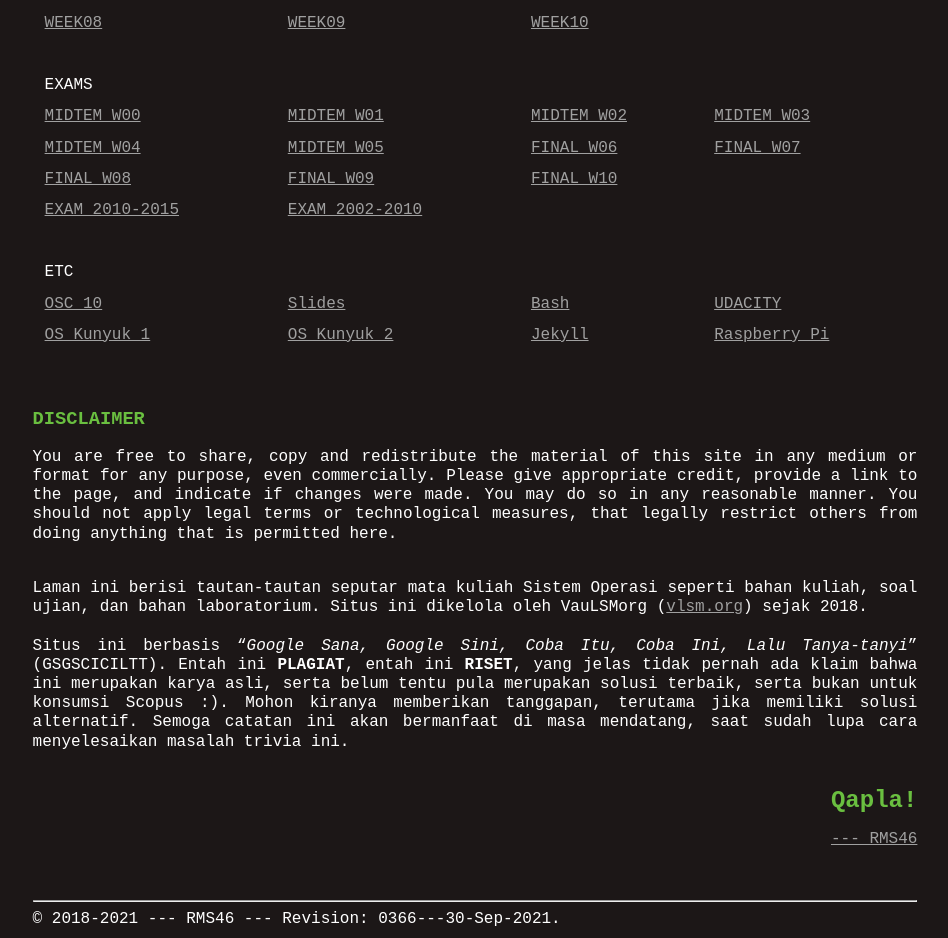
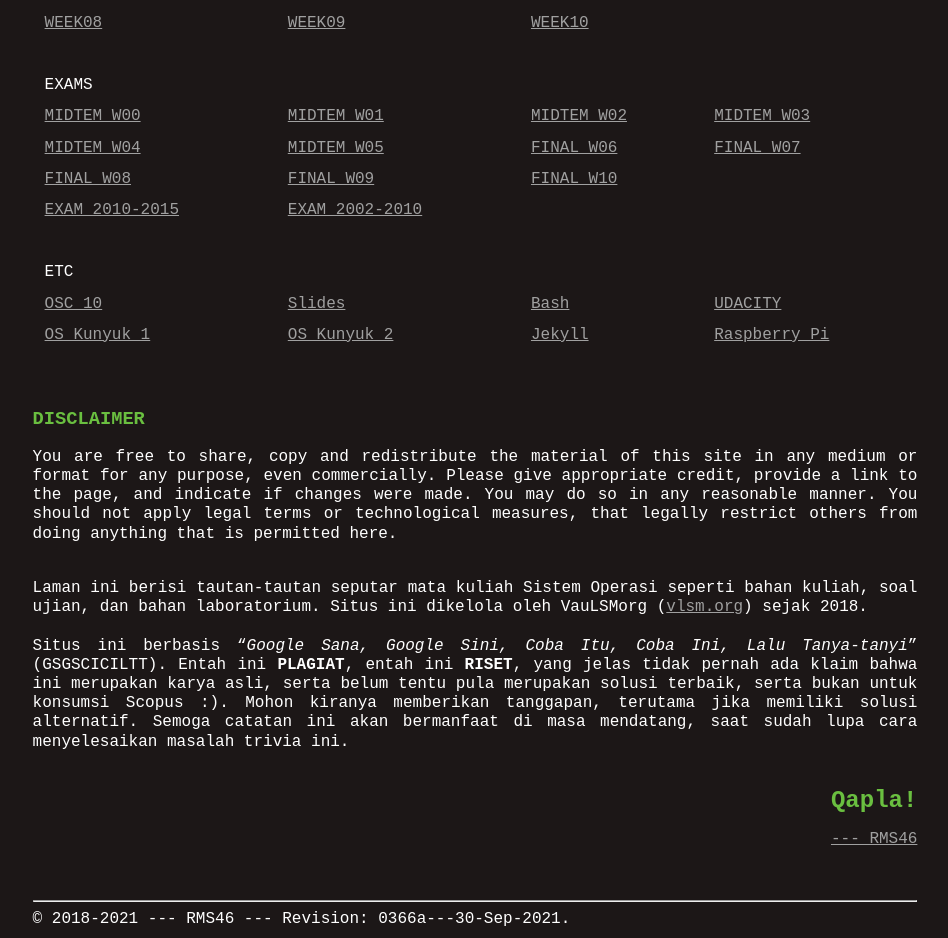
Before and after one commit to Angling-Darma/SistemOperasi, a Jekyll site: the page built from index.md, in a window 1280 px wide. Shown: the part 1137-2075 px from the top of the page, without its empty margins (165-1113 px from the left). Built offline with Jekyll 4.4.1, drawn with Linux system fonts in a browser that asks for light colours.

Commit message:
modified:   000.md

```diff
--- a/_config.yml
+++ b/_config.yml
@@ -1,5 +1,5 @@
 title: Operating Systems - Sistem Operasi
-version:     "0366---30-Sep-2021"
+version:     "0366a---30-Sep-2021"
 copyright:   "2018-2021"
 description: This is the CSCM-602055 Operating System course site,
       a GitHub Page, hosted at GitHub.com (thank you!).
```
Also changed, not shown: 000.md (+1 -1 lines).
